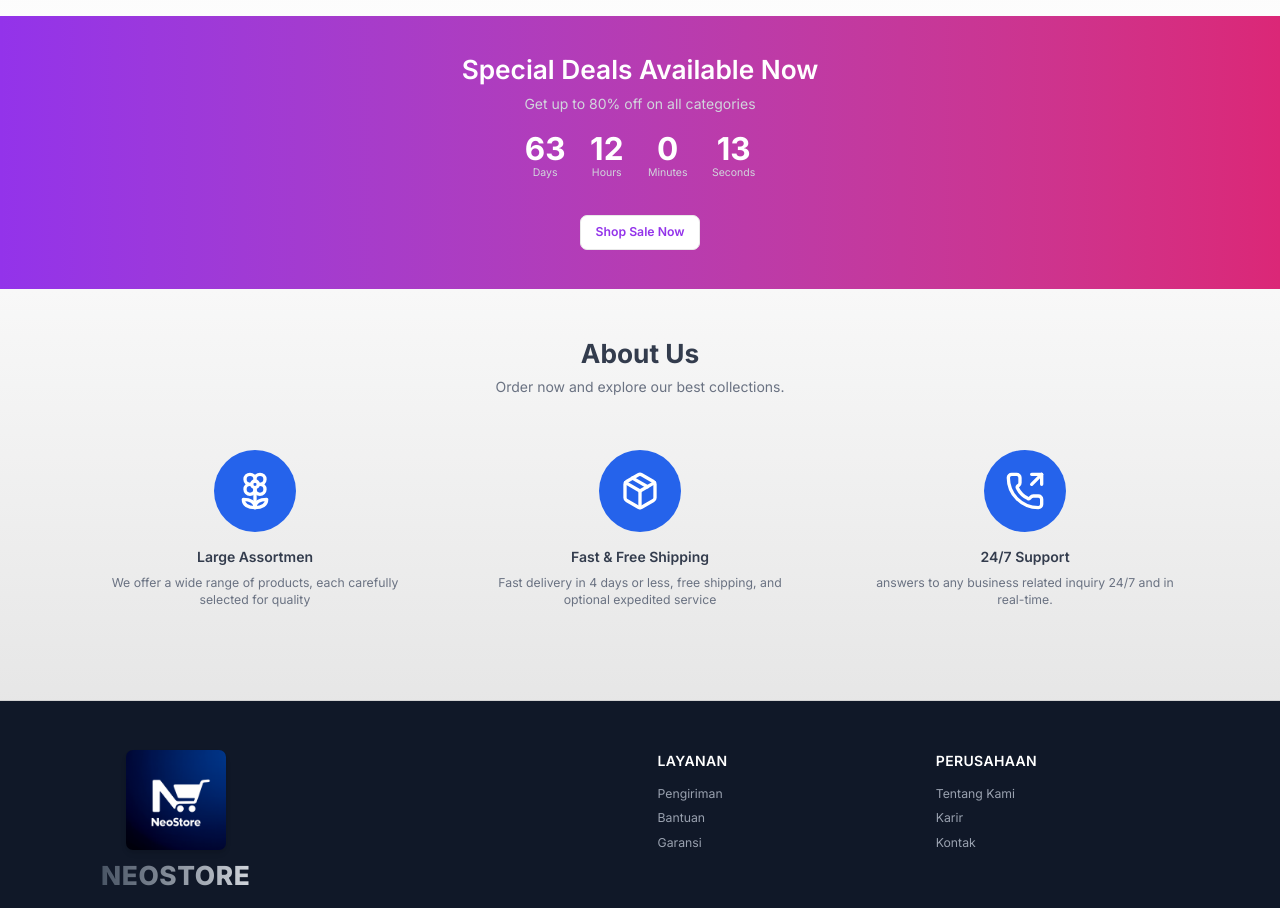
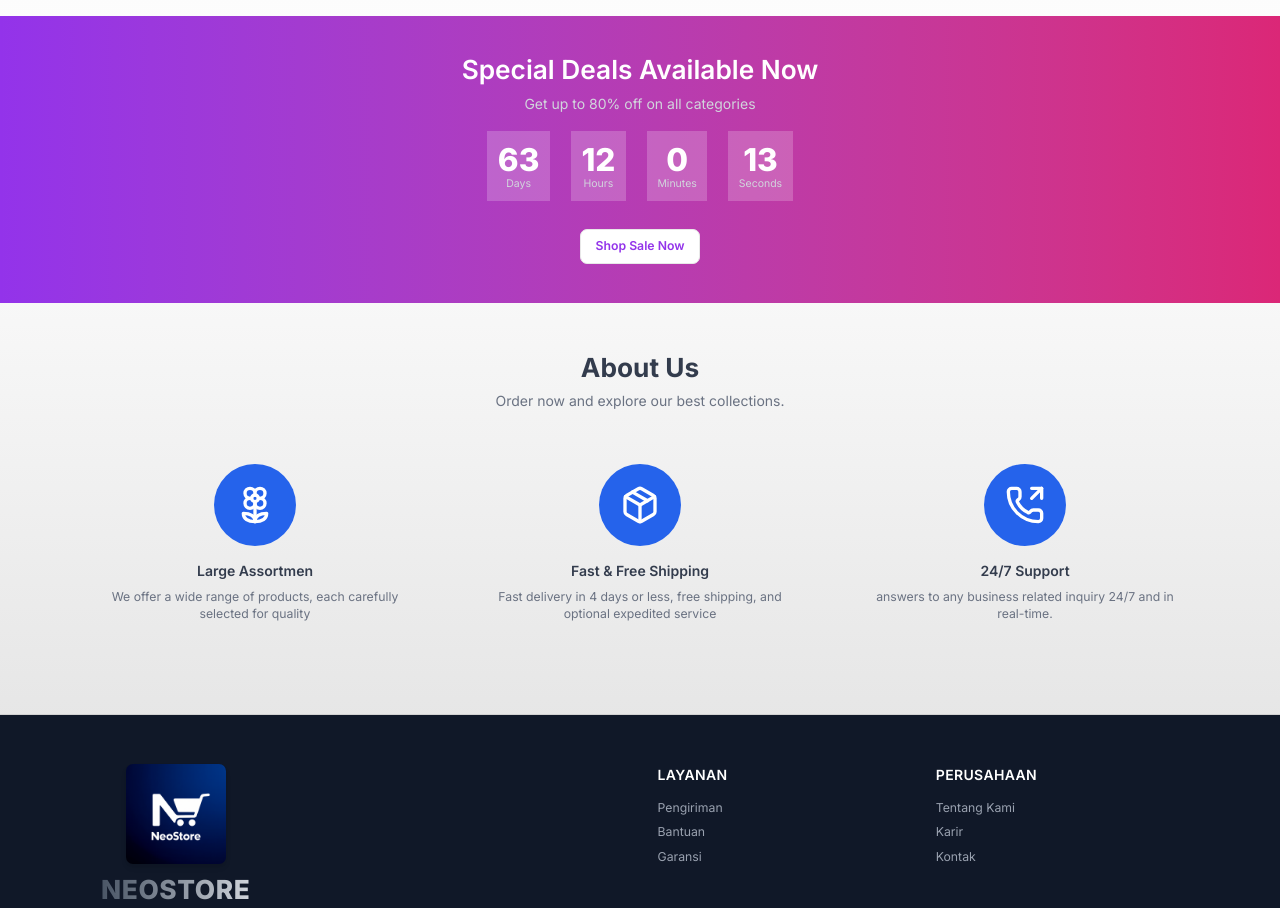
Before and after one commit to ahmadadptr001/neostore-commerce, a Next.js app: page /home in a window 1280 px wide. Shown: the part 960-1868 px from the top of the page. Built offline with nearby package versions, Linux system fonts and the light colour scheme; no server answers.

Commit message:
style: perubahan font-weight dan warna background

```diff
--- a/components/SpecialDeels.jsx
+++ b/components/SpecialDeels.jsx
@@ -32,10 +32,10 @@ export default function SpecialDeels() {
         <h2 className='text-3xl font-semibold'>Special Deals Available Now</h2>
         <p className='text-gray-300'>Get up to 80% off on all categories</p>
         {timeLeft.length !== 0 ? (
-          <div className="flex items-center gap-7  justify-center py-3">
+          <div className="flex items-center gap-6  justify-center py-3">
             {timeLeft.map((time, i) => (
-              <div key={i} className="flex flex-col">
-                <h3 className="font-bold text-4xl">{time}</h3>
+              <div key={i} className="flex flex-col bg-white/20 p-3">
+                <h3 className="font-extrabold text-4xl">{time}</h3>
                 <p className="text-gray-300 text-xs">{tagTime[i]}</p>
               </div>
             ))}
@@ -43,7 +43,7 @@ export default function SpecialDeels() {
         ) : (
           <p className='text-red-400 font-semibold'>This offer has expired!</p>
         )}
-        <Link href="/products" className="btn bg-white w-fit mx-auto mt-5">
+        <Link href="/products" className="btn bg-white w-fit mx-auto mt-3">
           <p className='text-[#9333EA]'>Shop Sale Now</p>
         </Link>
       </div>
```
